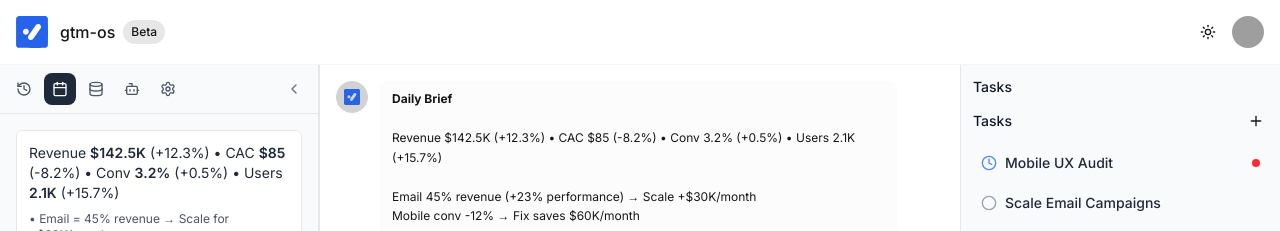
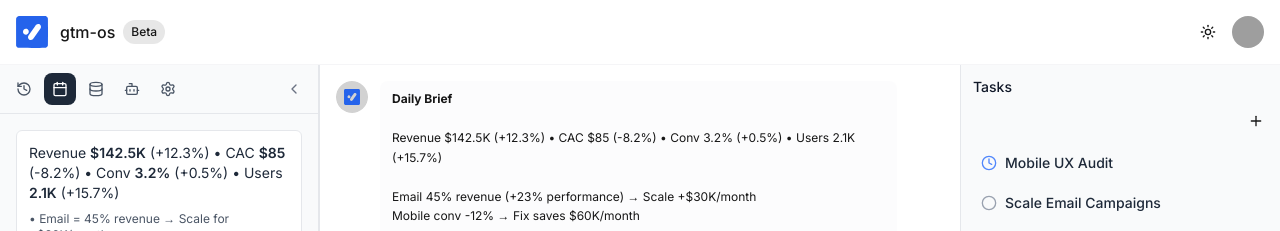
Before and after one commit to SCAILE-it/gtm-os, a Next.js app: page / in a window 1280 px wide. Shown: the top 231 px of the page. Built offline with nearby package versions, Linux system fonts and the light colour scheme; grey boxes are pictures that could not be loaded.

Commit message:
UI/UX Audit Fixes - Remove double headers and arbitrary red dots

```diff
--- a/src/components/ui/todo-list.tsx
+++ b/src/components/ui/todo-list.tsx
@@ -37,7 +37,7 @@ export function TodoList({ onTaskUpdate, onOpenLeftPanel }: TodoListProps) {
       id: "1",
       title: "Mobile UX Audit",
       status: "in-progress",
-      priority: "urgent",
+      priority: "high",
       description: "Analyze mobile conversion drop",
       createdAt: new Date(),
       updatedAt: new Date()
@@ -135,12 +135,11 @@ export function TodoList({ onTaskUpdate, onOpenLeftPanel }: TodoListProps) {
   return (
     <div className="mb-6">
       <div className="flex items-center justify-between mb-3">
-        <h3 className="text-sm font-medium text-gray-900 dark:text-gray-100">Tasks</h3>
         <Button
           size="sm"
           variant="ghost"
           onClick={() => setShowAddInput(true)}
-          className="h-6 w-6 p-0"
+          className="h-6 w-6 p-0 ml-auto"
         >
           <Plus className="h-4 w-4" />
         </Button>
@@ -230,12 +229,8 @@ export function TodoList({ onTaskUpdate, onOpenLeftPanel }: TodoListProps) {
                     <Edit3 className="h-3 w-3" />
                   </Button>
                 </>
-              )}
-            </div>
-
-            {task.priority === 'urgent' && (
-              <div className="w-2 h-2 bg-red-500 rounded-full" />
-            )}
+                   )}
+                   </div>
           </div>
         ))}
 
```
